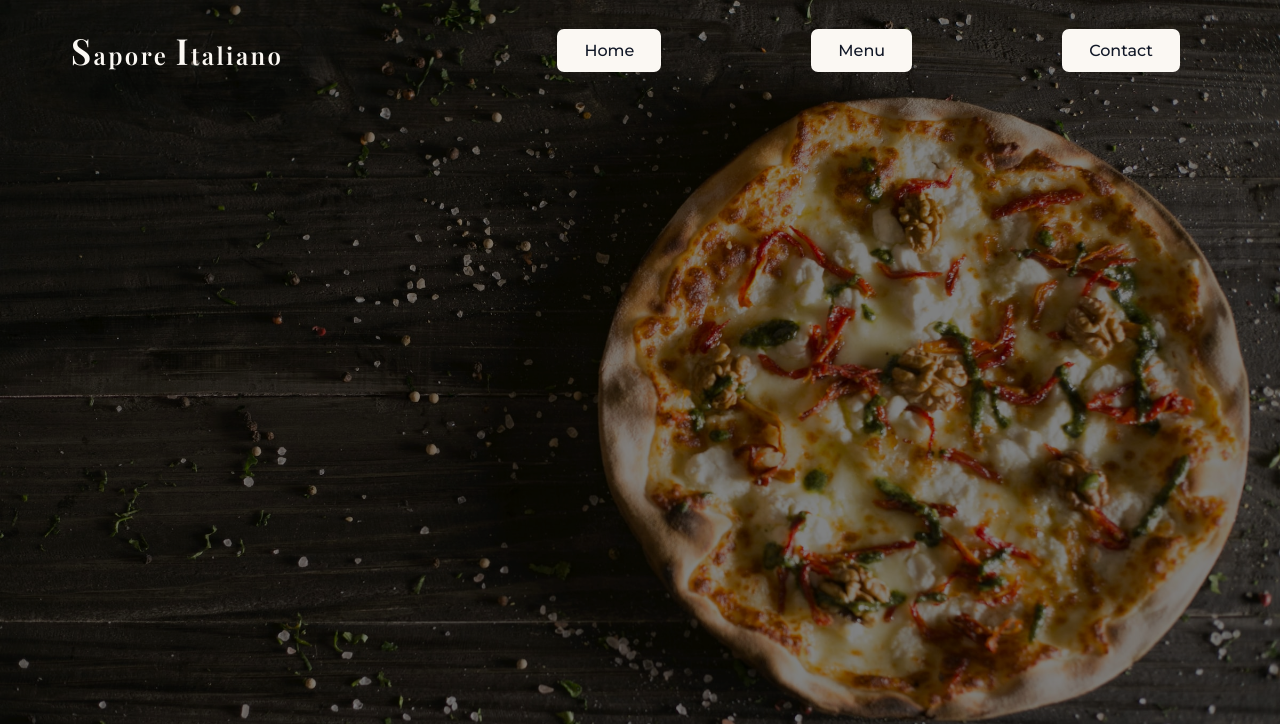
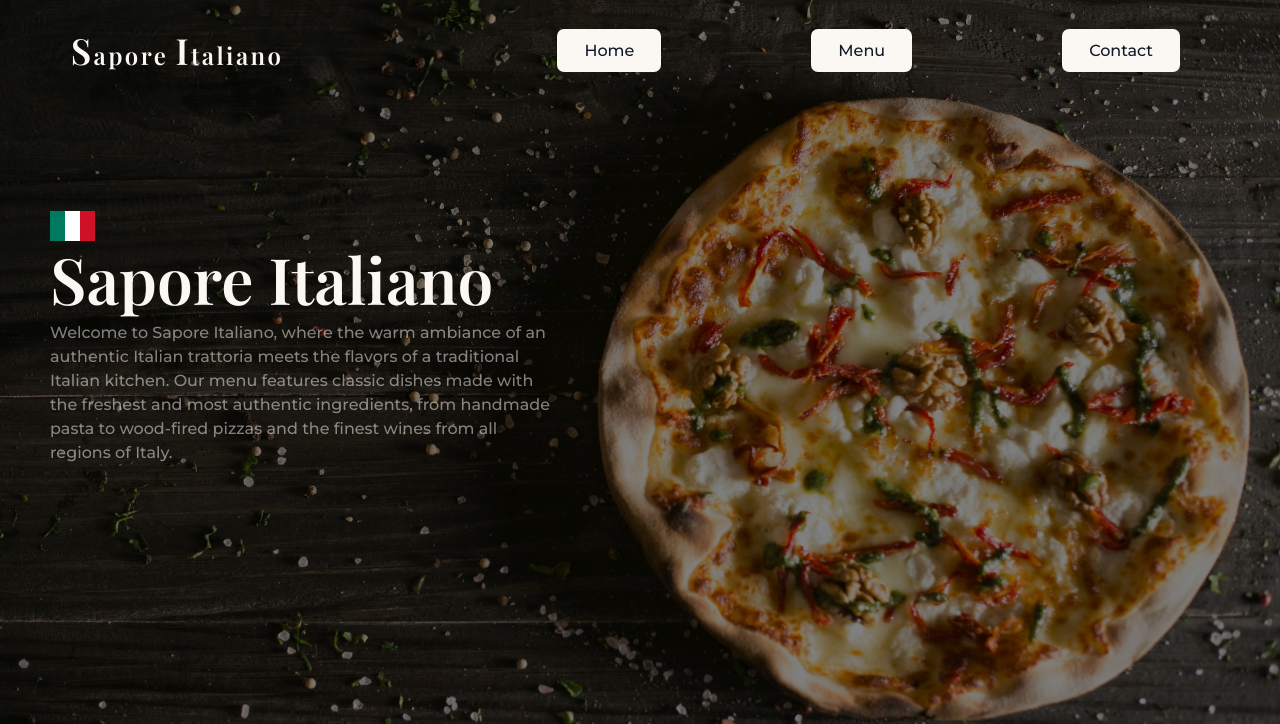
Before and after one commit to viraldL/restaurant-page, a website built with webpack: page dist/index.html in a window 1280 px wide. Both pictures are taken after a click on the button "Home". Shown: the top 724 px of the page. Built offline with nearby package versions, Linux system fonts and the light colour scheme.

Commit message:
Make the first module for the main page

```diff
--- a/src/index.js
+++ b/src/index.js
@@ -1 +1,9 @@
-console.log("esa")
+import { gsap } from "gsap";
+import mainLoad from "./mainPage.js";
+
+const homeBtn = document.querySelector("#homeBtn");
+
+homeBtn.addEventListener("click", () => {
+    console.log("work");
+    mainLoad();
+});
--- /dev/null
+++ b/src/mainPage.js
@@ -0,0 +1,21 @@
+import { gsap } from "gsap";
+
+const mainLoad = function() {
+    const mainContent = document.querySelector("#content");
+    mainContent.innerHTML = "";
+    const mainDiv = document.createElement("div");
+    mainDiv.classList.add("mainLoad");
+
+    const h2 = document.createElement("h2");
+    h2.textContent = "Sapore Italiano";
+
+    const p = document.createElement("p");
+    p.textContent = "Welcome to Sapore Italiano, where the warm ambiance of an authentic Italian trattoria meets the flavors of a traditional Italian kitchen. Our menu features classic dishes made with the freshest and most authentic ingredients, from handmade pasta to wood-fired pizzas and the finest wines from all regions of Italy.";
+    mainDiv.appendChild(h2);
+    mainDiv.appendChild(p);
+    mainContent.appendChild(mainDiv);
+    gsap.from(".mainLoad", {duration: 1, opacity: 0, y: 50})
+    console.log("module work!")
+}
+
+export default mainLoad;
```
Also changed, not shown: dist/images/Flag_of_Italy_(1946–2003).png (added), dist/index.html, dist/main.js, dist/main.js.LICENSE.txt (added), dist/styles/style.css, dist/styles/style.scss, 1 other file.
